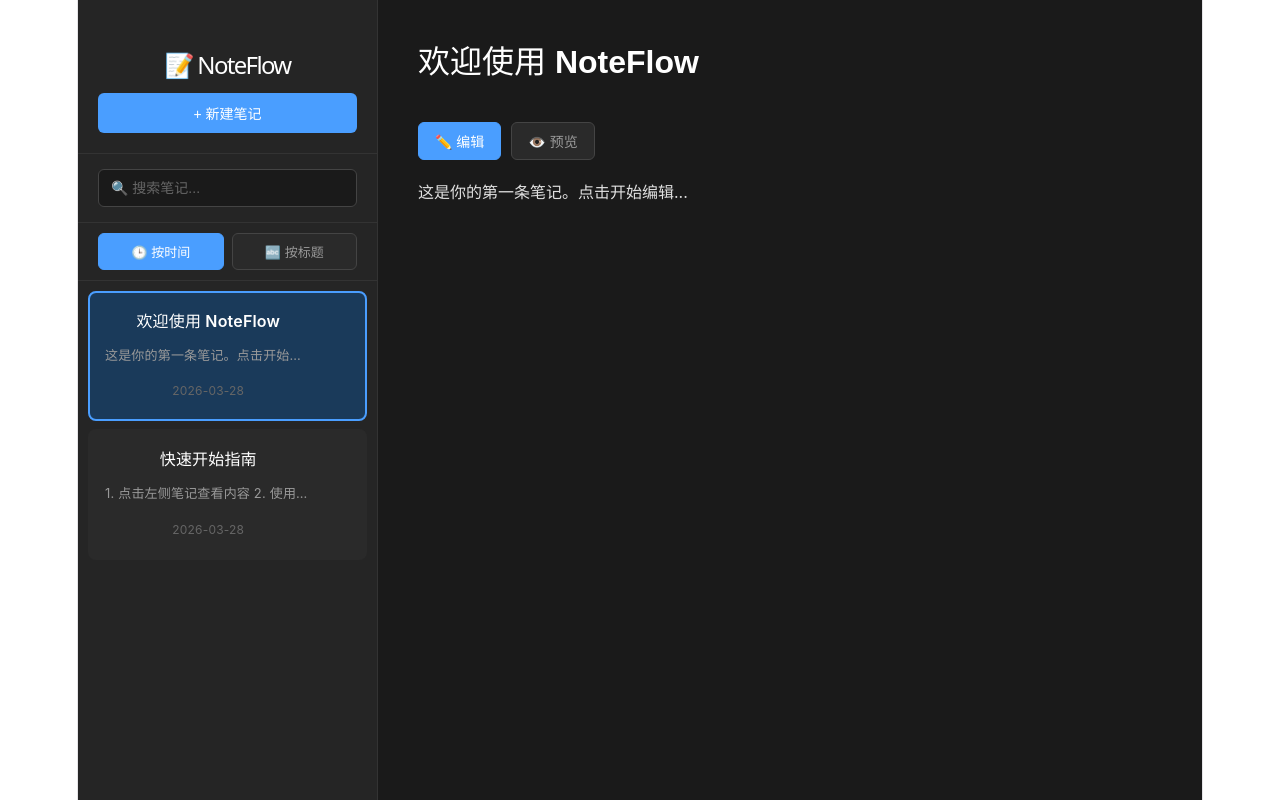
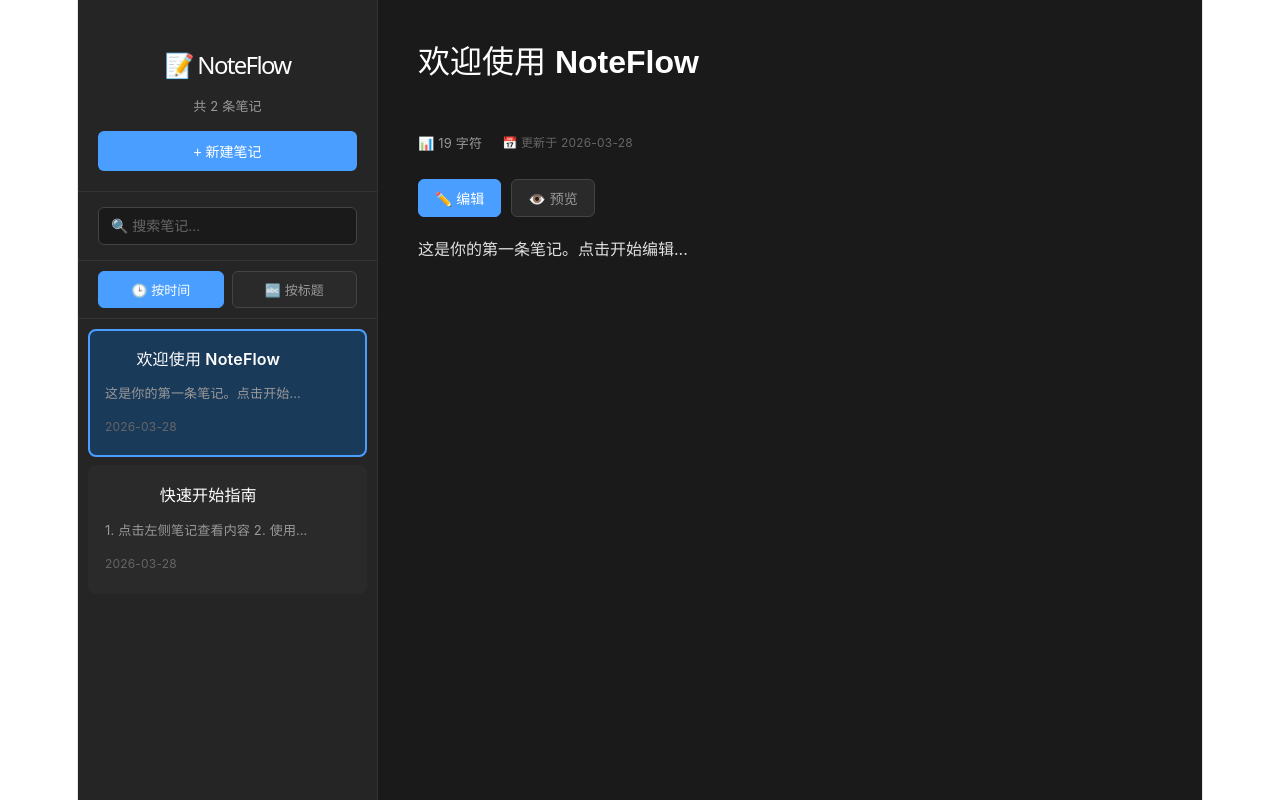
Before and after one commit to wickeyye/noteflow, a React (Vite) app: page / in a window 1280 px wide. Built offline with nearby package versions, Linux system fonts and the light colour scheme.

Commit message:
添加笔记统计信息功能
- 在侧边栏显示笔记总数
- 在编辑器显示字符数统计
- 在编辑器显示更新时间
- 添加统计信息样式

Co-Authored-By: Claude Opus 4.6 <noreply@anthropic.com>

```diff
--- a/src/App.css
+++ b/src/App.css
@@ -30,6 +30,13 @@
   font-size: 24px;
   margin-bottom: 15px;
   color: #fff;
+}
+
+.notes-count {
+  font-size: 13px;
+  color: #999;
+  margin-bottom: 12px;
+  text-align: center;
 }
 
 .btn-new {
@@ -210,6 +217,21 @@
   flex-direction: column;
   gap: 15px;
   margin-bottom: 20px;
+}
+
+.editor-info {
+  display: flex;
+  gap: 20px;
+  font-size: 13px;
+  color: #999;
+  padding: 8px 0;
+}
+
+.char-count,
+.note-date {
+  display: flex;
+  align-items: center;
+  gap: 4px;
 }
 
 .editor-toolbar {
--- a/src/components/Editor.tsx
+++ b/src/components/Editor.tsx
@@ -37,6 +37,10 @@ export function Editor({ note, notesCount, onTitleChange, onContentChange }: Edi
           onChange={(e) => onTitleChange(e.target.value)}
           placeholder="笔记标题"
         />
+        <div className="editor-info">
+          <span className="char-count">📊 {note.content.length} 字符</span>
+          <span className="note-date">📅 更新于 {note.updatedAt}</span>
+        </div>
         <div className="editor-toolbar">
           <button
             className={`btn-mode ${!isPreview ? 'active' : ''}`}
--- a/src/components/Sidebar.tsx
+++ b/src/components/Sidebar.tsx
@@ -44,6 +44,7 @@ export function Sidebar({
     <aside className="sidebar">
       <div className="sidebar-header">
         <h1 className="app-title">📝 NoteFlow</h1>
+        <div className="notes-count">共 {notes.length} 条笔记</div>
         <button className="btn-new" onClick={onNoteCreate}>
           + 新建笔记
         </button>
```
